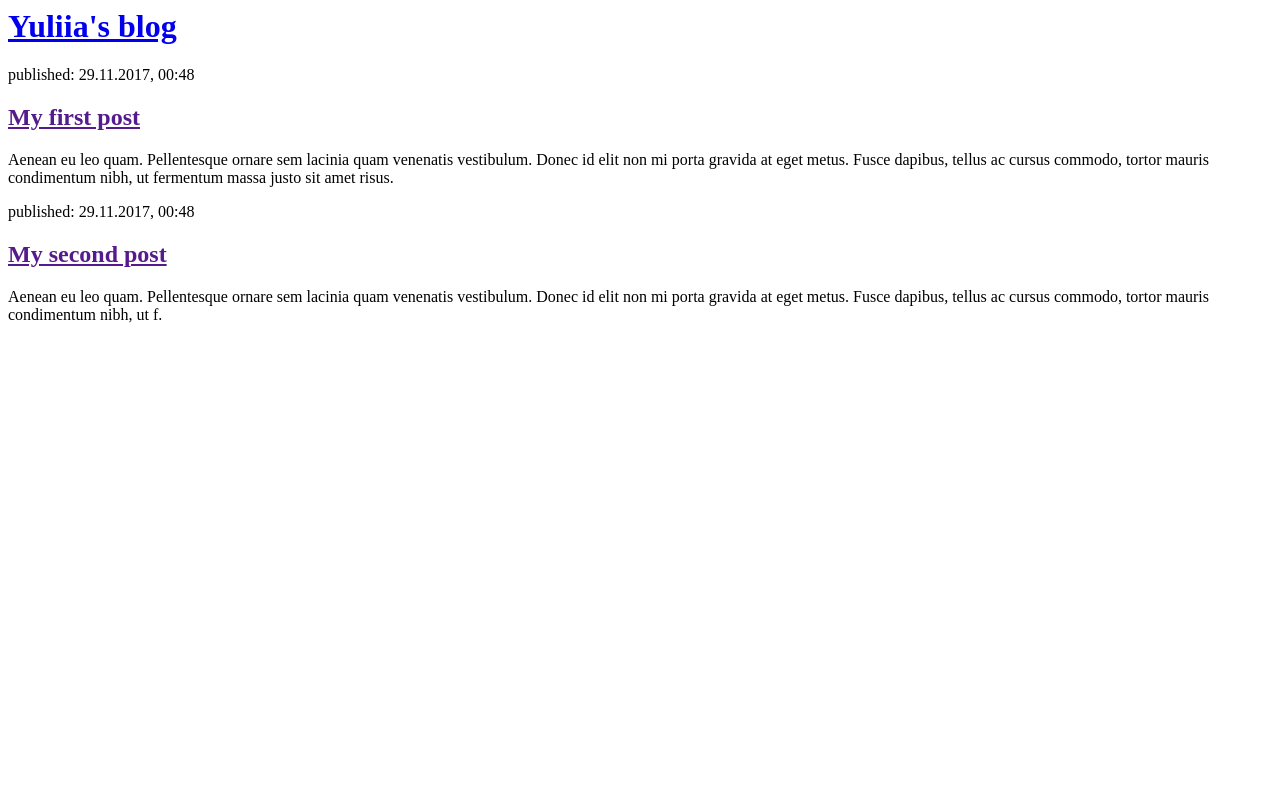
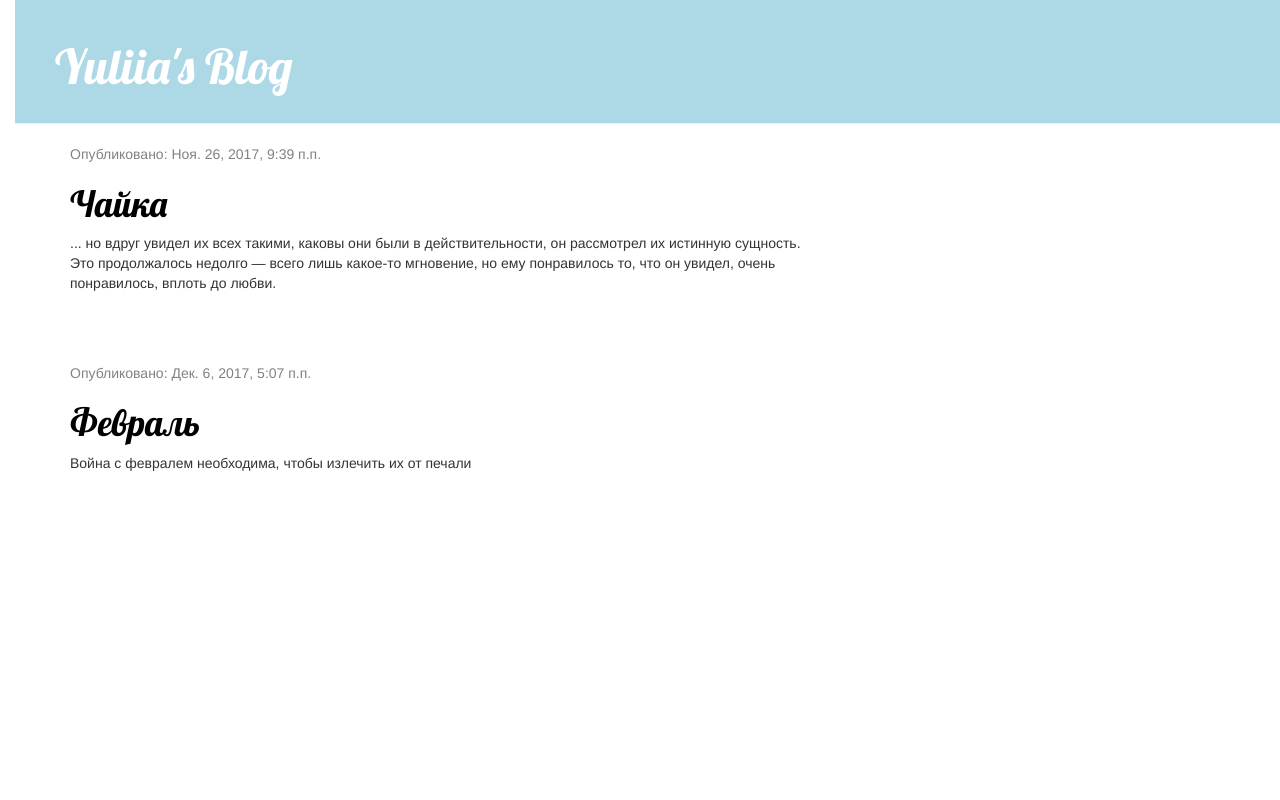
Before and after one commit to livingston92/my-first-blog, a Django app: page / in a window 1280 px wide. Run offline with Django 3.2, Linux system fonts and the light colour scheme; data comes from the database, SQL or seed files in the repository; both versions use the stored data as it was after the commit; some libraries are stand-ins or nearby versions.

Commit message:
Modified templates to display posts from database.

```diff
--- /dev/null
+++ b/blog/static/css/blog.css
@@ -0,0 +1,47 @@
+h1 a {
+    color: #9DB7F5;
+}
+body {
+    padding-left: 15px;
+}
+h1 a {
+    color: #9DB7F5;
+    font-family: 'Lobster';
+}
+.page-header {
+    background-color: lightblue;
+    margin-top: 0;
+    padding: 20px 20px 20px 40px;
+}
+.page-header h1, .page-header h1 a, .page-header h1 a:visited, .page-header h1 a:active {
+    color: #ffffff;
+    font-size: 36pt;
+    text-decoration: none;
+}
+.content {
+    margin-left: 40px;
+}
+h1, h2, h3, h4 {
+    font-family: 'Lobster', cursive;
+}
+.date {
+    color: #828282;
+}
+.save {
+    float: right;
+}
+.post-form textarea, .post-form input {
+    width: 100%;
+}
+.top-menu, .top-menu:hover, .top-menu:visited {
+    color: #ffffff;
+    float: right;
+    font-size: 26pt;
+    margin-right: 20px;
+}
+.post {
+    margin-bottom: 70px;
+}
+.post h1 a, .post h1 a:visited {
+    color: #000000;
+}
--- a/blog/templates/blog/post_list.html
+++ b/blog/templates/blog/post_list.html
@@ -1,22 +1,31 @@
+{% load staticfiles %}
 <html>
     <head>
-        <title>Yuliia's blog</title>
+        <title>Yuliia's Blog</title>
+        <link rel="stylesheet" href="//maxcdn.bootstrapcdn.com/bootstrap/3.2.0/css/bootstrap.min.css">
+        <link rel="stylesheet" href="//maxcdn.bootstrapcdn.com/bootstrap/3.2.0/css/bootstrap-theme.min.css">
+        <link href="https://fonts.googleapis.com/css?family=Lobster&subset=latin,cyrillic" rel="stylesheet" type="text/css">
+        <link rel="stylesheet" href="{% static 'css/blog.css' %}">
     </head>
     <body>
-        <div>
-            <h1><a href="/">Yuliia's blog</a></h1>
+        <div class="page-header">
+            <h1><a href="/">Yuliia's Blog</a></h1>
         </div>
 
-        <div>
-            <p>published: 29.11.2017, 00:48</p>
-            <h2><a href="">My first post</a></h2>
-            <p>Aenean eu leo quam. Pellentesque ornare sem lacinia quam venenatis vestibulum. Donec id elit non mi porta gravida at eget metus. Fusce dapibus, tellus ac cursus commodo, tortor mauris condimentum nibh, ut fermentum massa justo sit amet risus.</p>
+        <div class="content container">
+    <div class="row">
+        <div class="col-md-8">
+            {% for post in posts %}
+                <div class="post">
+                    <div class="date">
+                        <p>Опубликовано: {{ post.published_date }}</p>
+                    </div>
+                    <h1><a href="">{{ post.title }}</a></h1>
+                    <p>{{ post.text|linebreaksbr }}</p>
+                </div>
+            {% endfor %}
         </div>
-
-        <div>
-            <p>published: 29.11.2017, 00:48</p>
-            <h2><a href="">My second post</a></h2>
-            <p>Aenean eu leo quam. Pellentesque ornare sem lacinia quam venenatis vestibulum. Donec id elit non mi porta gravida at eget metus. Fusce dapibus, tellus ac cursus commodo, tortor mauris condimentum nibh, ut f.</p>
-        </div>
+    </div>
+</div>
     </body>
 </html>
--- a/blog/views.py
+++ b/blog/views.py
@@ -1,6 +1,10 @@
 from django.shortcuts import render
+from django.utils import timezone
+from .models import Post
+
 
 # Create your views here.
 
 def post_list(request):
-    return render(request, 'blog/post_list.html', {})
+    posts = Post.objects.filter(published_date__lte=timezone.now()).order_by('published_date')
+    return render(request, 'blog/post_list.html', {'posts': posts})
```
Also changed, not shown: db.sqlite3.
